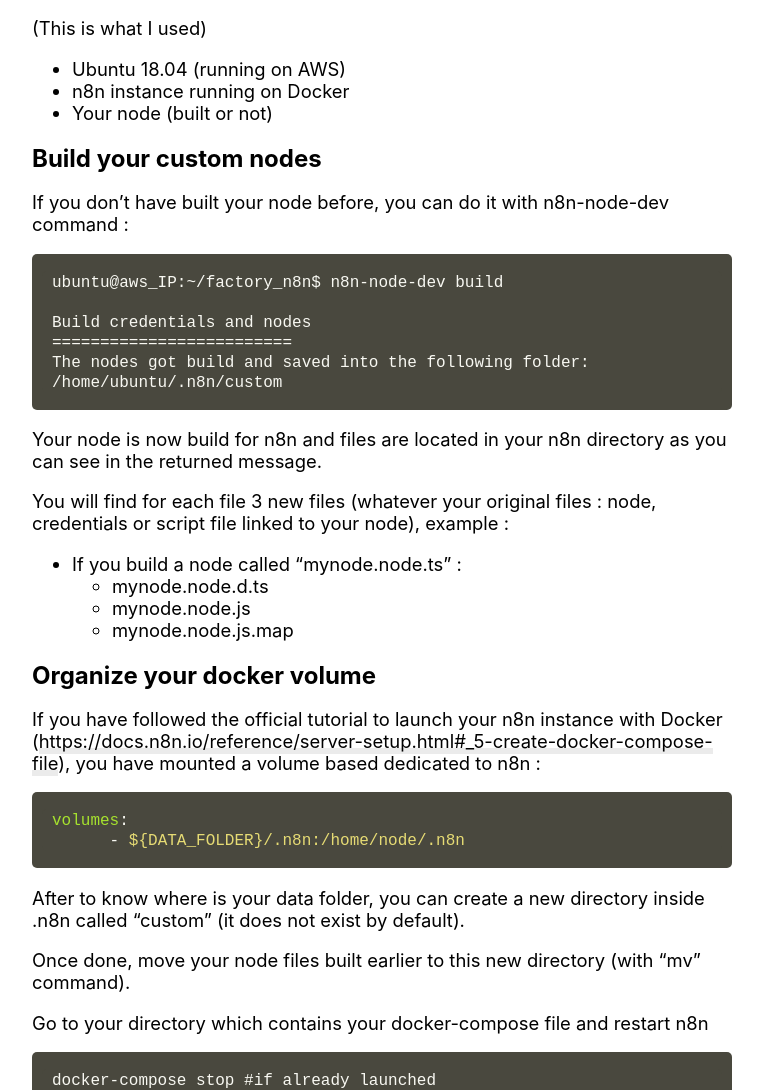
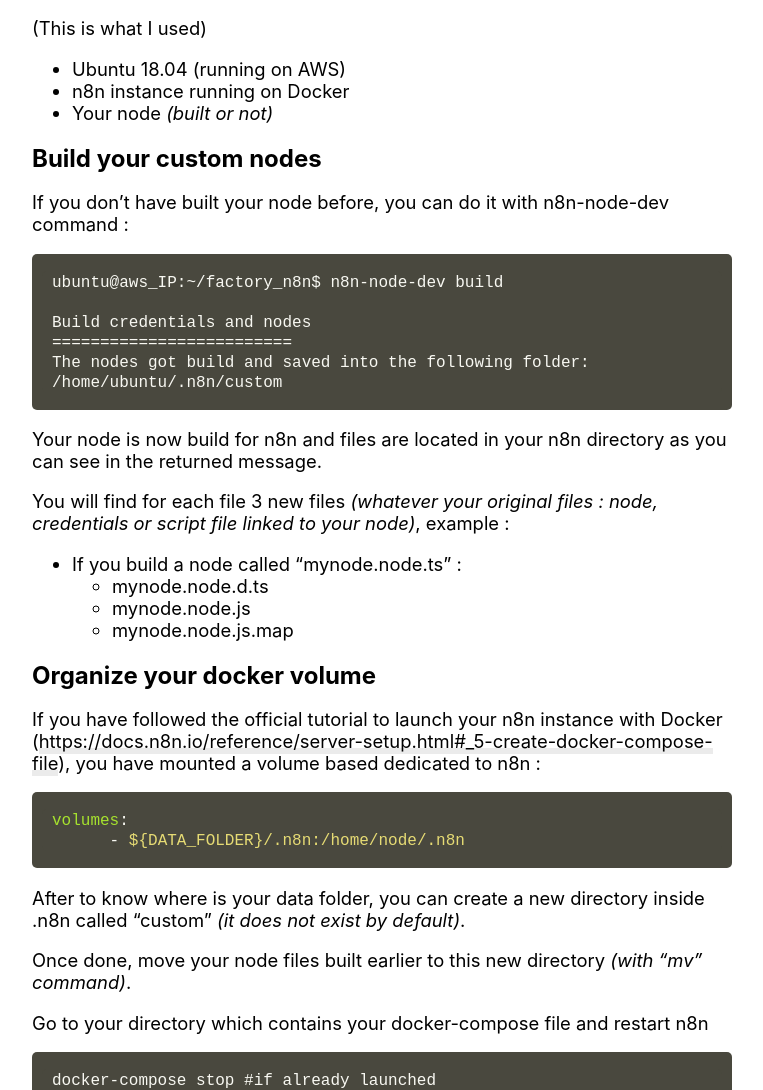
Before and after one commit to ArnaudLhutereau/arnaudlhutereau.github.io, a Jekyll site: the page built from _posts/2021-01-10-Docker-and-n8n-custom-nodes.md, in a window 1280 px wide. Shown: the part 510-1600 px from the top of the page, without its empty margins (258-1021 px from the left). Built offline with Jekyll 4.4.1, drawn with Linux system fonts in a browser that asks for light colours; nearby versions of some CDN libraries; comment, search, counter and statistics services are not loaded.

````diff
--- a/_posts/2021-01-10-Docker-and-n8n-custom-nodes.md
+++ b/_posts/2021-01-10-Docker-and-n8n-custom-nodes.md
@@ -19,7 +19,7 @@ You have developed your own node and you want to test it on your n8n instance ru
 
 - Ubuntu 18.04 (running on AWS)
 - n8n instance running on Docker
-- Your node (built or not)
+- Your node *(built or not)*
 
 
 ## Build your custom nodes
@@ -37,7 +37,7 @@ The nodes got build and saved into the following folder:
 
 Your node is now build for n8n and files are located in your n8n directory as you can see in the returned message.
 
-You will find for each file 3 new files (whatever your original files : node, credentials or script file linked to your node), example :
+You will find for each file 3 new files *(whatever your original files : node, credentials or script file linked to your node)*, example :
 
 - If you build a node called "mynode.node.ts" :
   - mynode.node.d.ts
@@ -53,9 +53,9 @@ volumes:
       - ${DATA_FOLDER}/.n8n:/home/node/.n8n
 ```
 
-After to know where is your data folder, you can create a new directory inside .n8n called "custom" (it does not exist by default).
+After to know where is your data folder, you can create a new directory inside .n8n called "custom" *(it does not exist by default)*.
 
-Once done, move your node files built earlier to this new directory (with "mv" command).
+Once done, move your node files built earlier to this new directory *(with "mv" command)*.
 
 Go to your directory which contains your docker-compose file and restart n8n
 
````
